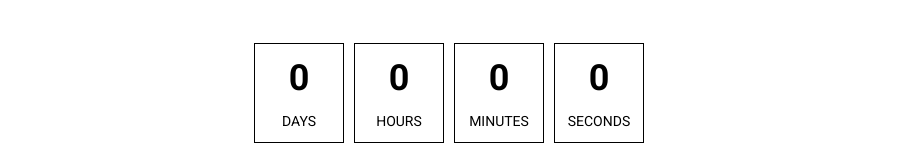
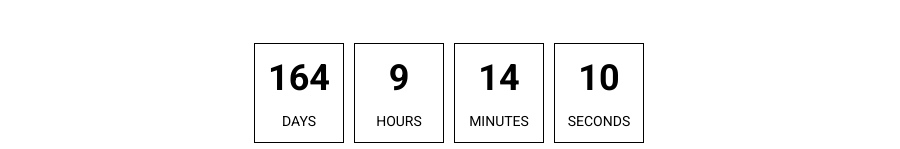
Before and after one commit to heshamelmasry77/countdown, a React (Create React App) app in the folder react-ui/: page / in a window 1280 px wide. Shown: the part 282-431 px from the top of the page, without its empty margins (191-1091 px from the left). Built offline with nearby package versions, Linux system fonts and the light colour scheme.

Commit message:
two new fucntions and adding life cycle methods
updating the dom with the current time.
calcualtions for the time.
updating state with the calculations.
binding the time to the DOM.
Intervals for to run get time

```diff
--- a/react-ui/src/components/Clock/index.js
+++ b/react-ui/src/components/Clock/index.js
@@ -12,9 +12,40 @@ class Clock extends Component {
 			minutes: 0,
 			seconds: 0
 		};
-		console.log('this.props: ',this.props);
+		console.log("this.props: ", this.props);
+		this.getTimeUntil = this.getTimeUntil.bind(this);
 	}
 
+	componentWillMount() {//life cycle hook
+		this.getTimeUntil(this.props.deadline);
+	}
+
+	componentDidMount() {//after the component is completely rendered to the application
+		setInterval(() => this.getTimeUntil(this.props.deadline), 1000);
+	}
+	getTimeUntil(deadline) {
+		const time = Date.parse(deadline) - Date.parse(new Date());
+		console.log("time: ", time);
+
+		const seconds = Math.floor((time / 1000) % 60);
+		console.log("seconds: ", seconds);
+
+		const minutes = Math.floor((time / 1000/60) % 60);
+		console.log("minutes: ", minutes);
+
+		const hours = Math.floor((time / (1000*60*60)) % 24);
+		console.log("hours: ", hours);
+
+		const days = Math.floor(time/(1000*60*60*24));
+		console.log("days: ", days);
+
+		this.setState({
+			days:days,
+			hours:hours,
+			minutes:minutes,
+			seconds:seconds
+		});
+	}
 
 	render() {
 		return (
```
